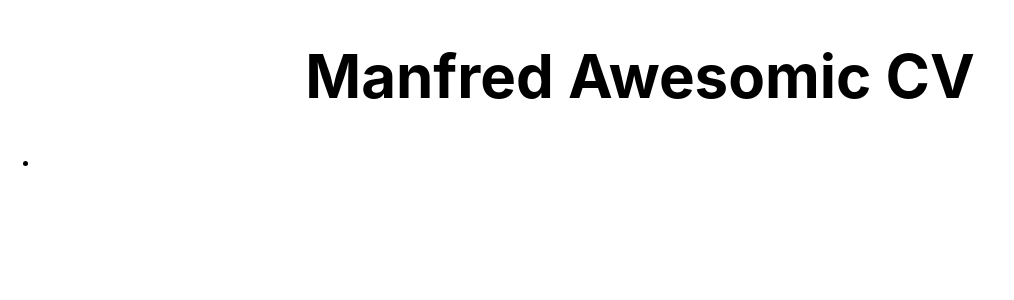
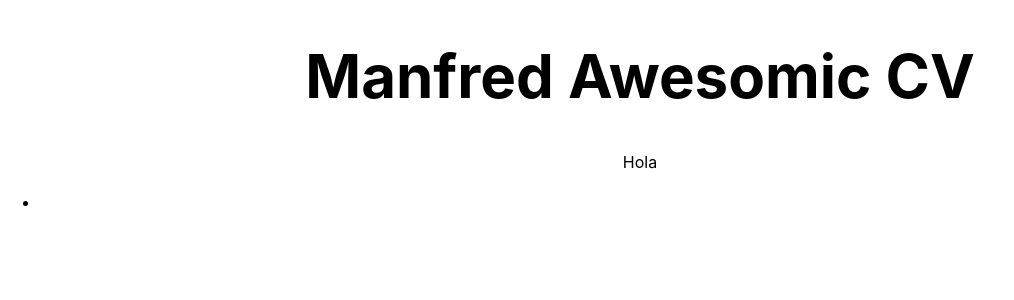
Before and after one commit to sayheylaura/manfred-awesomic-cv, a React (Create React App) app: page / in a window 1280 px wide. Shown: the top 300 px of the page, without its empty margins (0-1014 px from the left). Built offline with nearby package versions, Linux system fonts and the light colour scheme; the HTML template or start-up script is replaced by a standard one.

Commit message:
Create preview component

```diff
--- a/src/App.js
+++ b/src/App.js
@@ -1,6 +1,7 @@
 import React, { Component } from 'react';
 import './App.css';
-import sample from './services/sample.json'
+import sample from './services/sample.json';
+import Preview from './components/Preview';
 
 class App extends Component {
   constructor(props){
@@ -16,6 +17,7 @@ class App extends Component {
     return (
       <div className="App">
         <h1>Manfred Awesomic CV</h1>
+        <Preview />
         <ul>
             {sample.map((item, index)=>{
               return(
--- /dev/null
+++ b/src/components/Preview/index.js
@@ -0,0 +1,15 @@
+import React, { Component } from 'react';
+
+class Preview extends Component {
+  render() {
+    return (
+      <div className="preview__wrapper">
+        {/* Button
+        CV */}
+        Hola
+      </div>
+    );
+  }
+}
+
+export default Preview;
```
